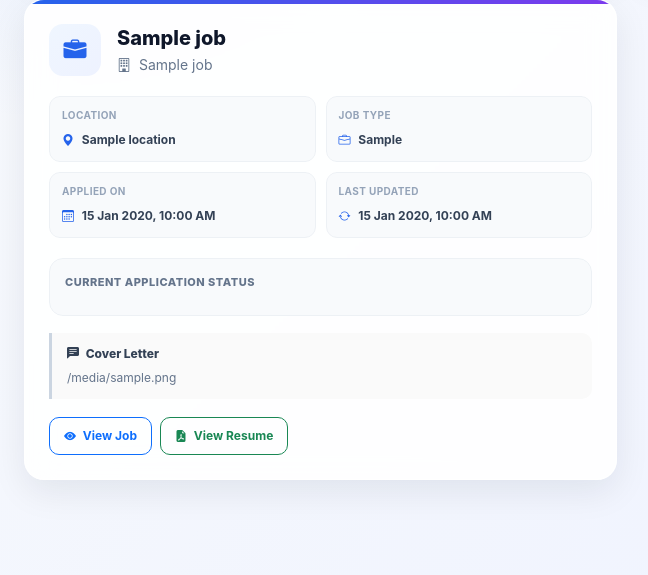
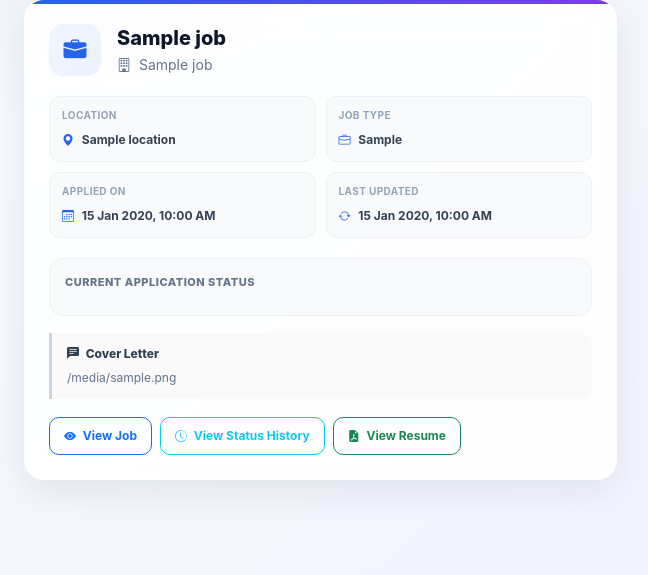
Before and after one commit to harshvardhansawatar14-spe/JobPortal-Django, a Django app: template applications/templates/applications/my_applications.html in a window 1280 px wide. Shown: the part 391-966 px from the top of the page, without its empty margins (11-659 px from the left). Run offline with Django 5.2, Linux system fonts and the light colour scheme; the template is opened without the code that fills it: most values are stand-ins (such as "Sample title", 1, 10 or a date in 2020).

Commit message:
Add button for application status history
Added a button to view application status history.

```diff
--- a/applications/templates/applications/my_applications.html
+++ b/applications/templates/applications/my_applications.html
@@ -1,3 +1,4 @@
+
 <!DOCTYPE html>
 <html lang="en">
 
@@ -879,6 +880,14 @@
                                 View Job
                             </a>
 
+                            <a
+                                href="{% url 'application_status_history' application.id %}"
+                                class="btn btn-outline-info action-btn"
+                            >
+                                <i class="bi bi-clock-history me-1"></i>
+                                View Status History
+                            </a>
+
 
                             {% if application.resume %}
 
```
